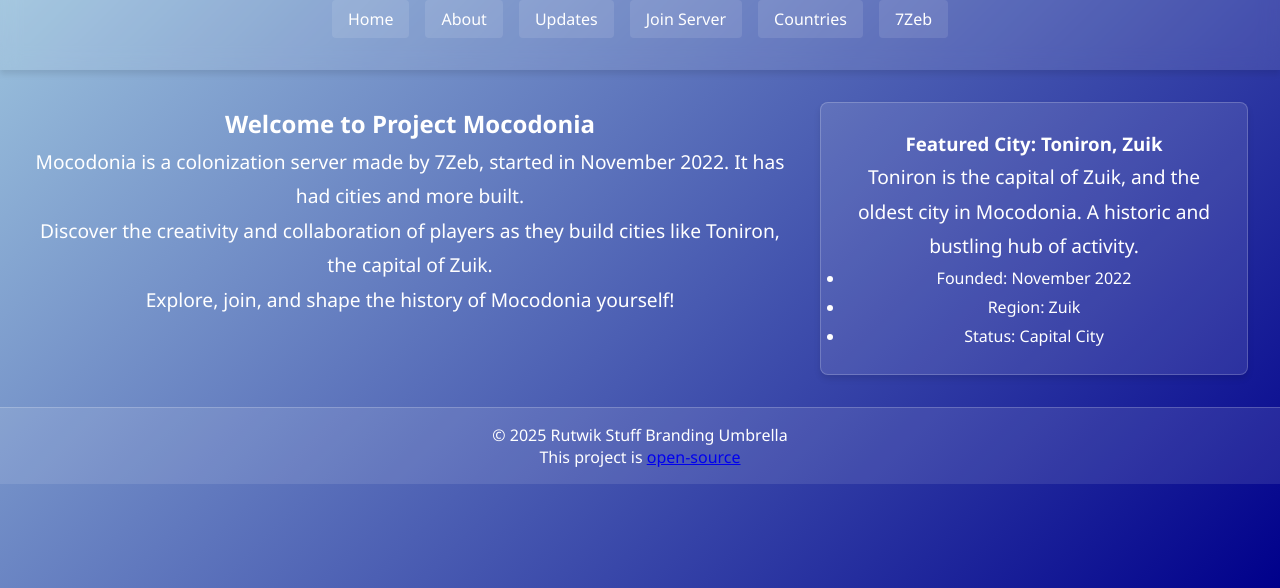
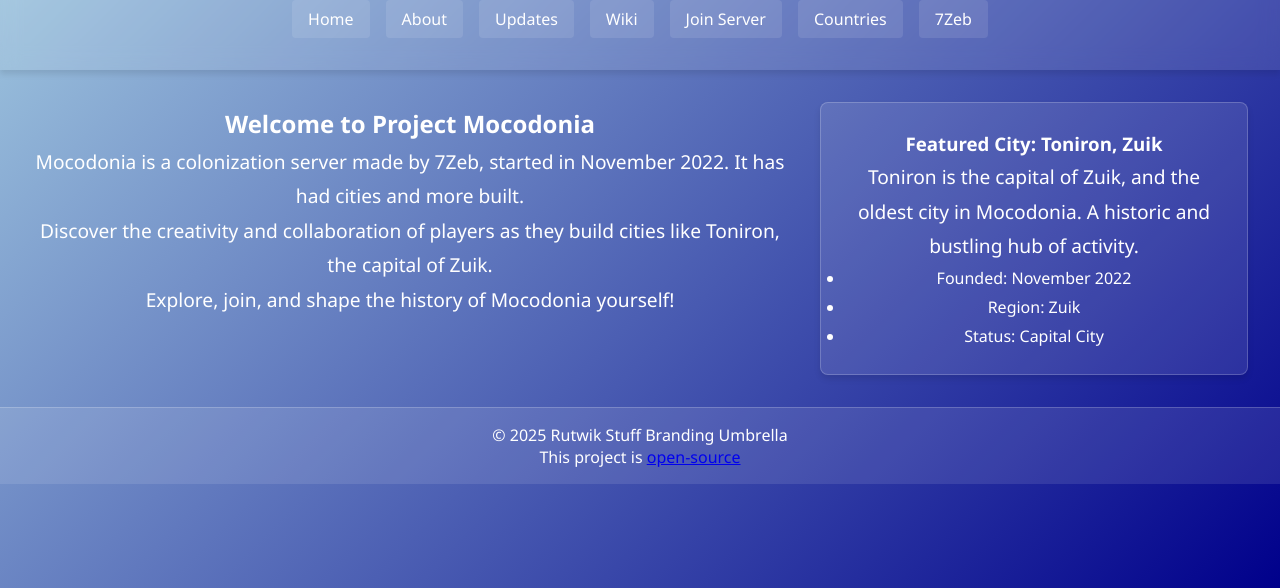
Before and after one commit to 7zeb/mocodonia, a plain HTML site: page index.html in a window 1280 px wide. Shown: the part 212-800 px from the top of the page. Drawn offline with Linux system fonts and the light colour scheme.

Commit message:
added Wiki in topnav

```diff
--- a/index.html
+++ b/index.html
@@ -17,6 +17,7 @@
                 <a href="/mocodonia/index.html" class="active">Home</a>
                 <a href="/mocodonia/about.html">About</a>
                 <a href="/mocodonia/updates.html">Updates</a>
+                <a href="/mocodonia/wiki/home.html">Wiki</a>
                 <a href="/mocodonia/join.html">Join Server</a>
                 <a href="/mocodonia/countries">Countries</a>
                 <a href="/index.html">7Zeb</a>
```
